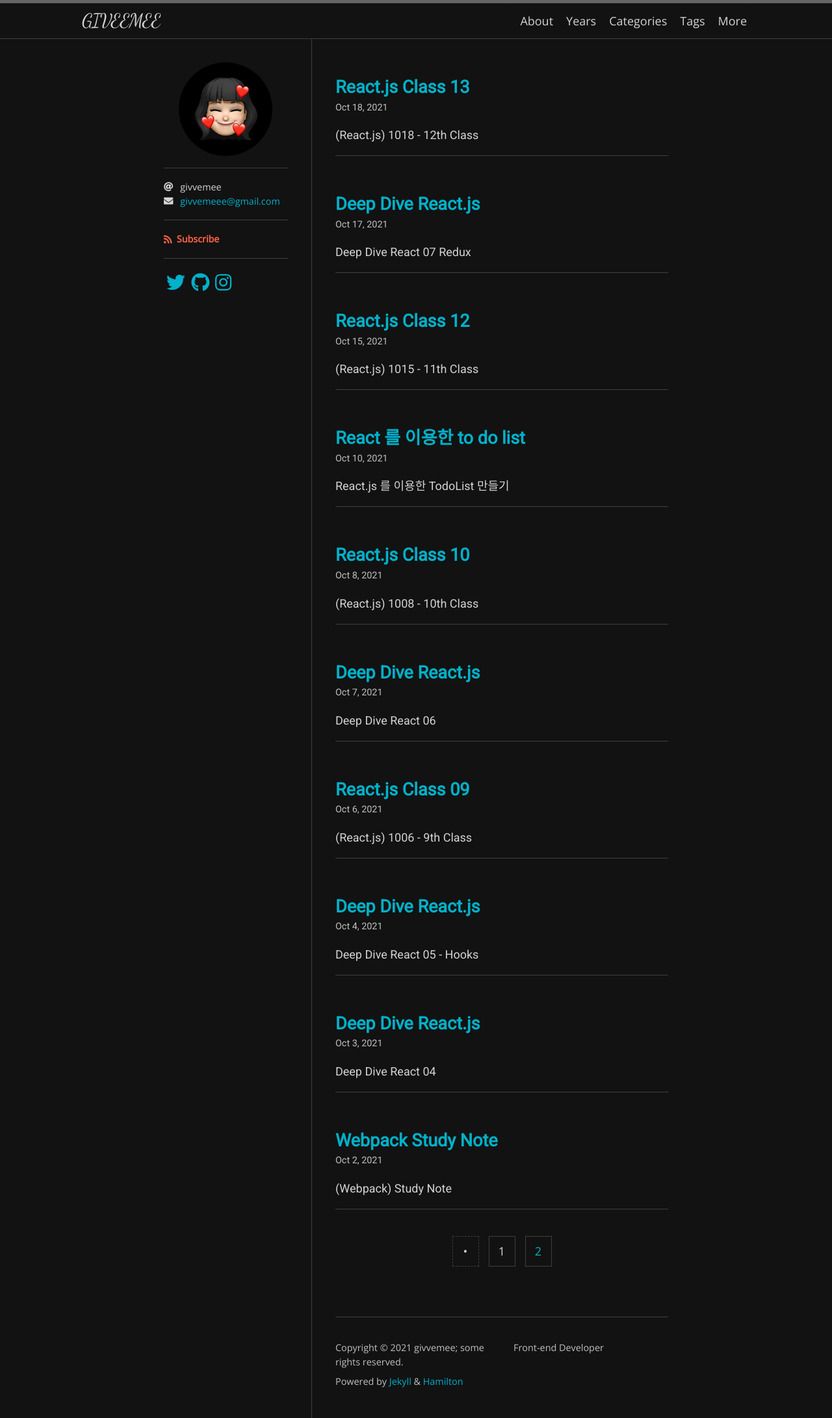
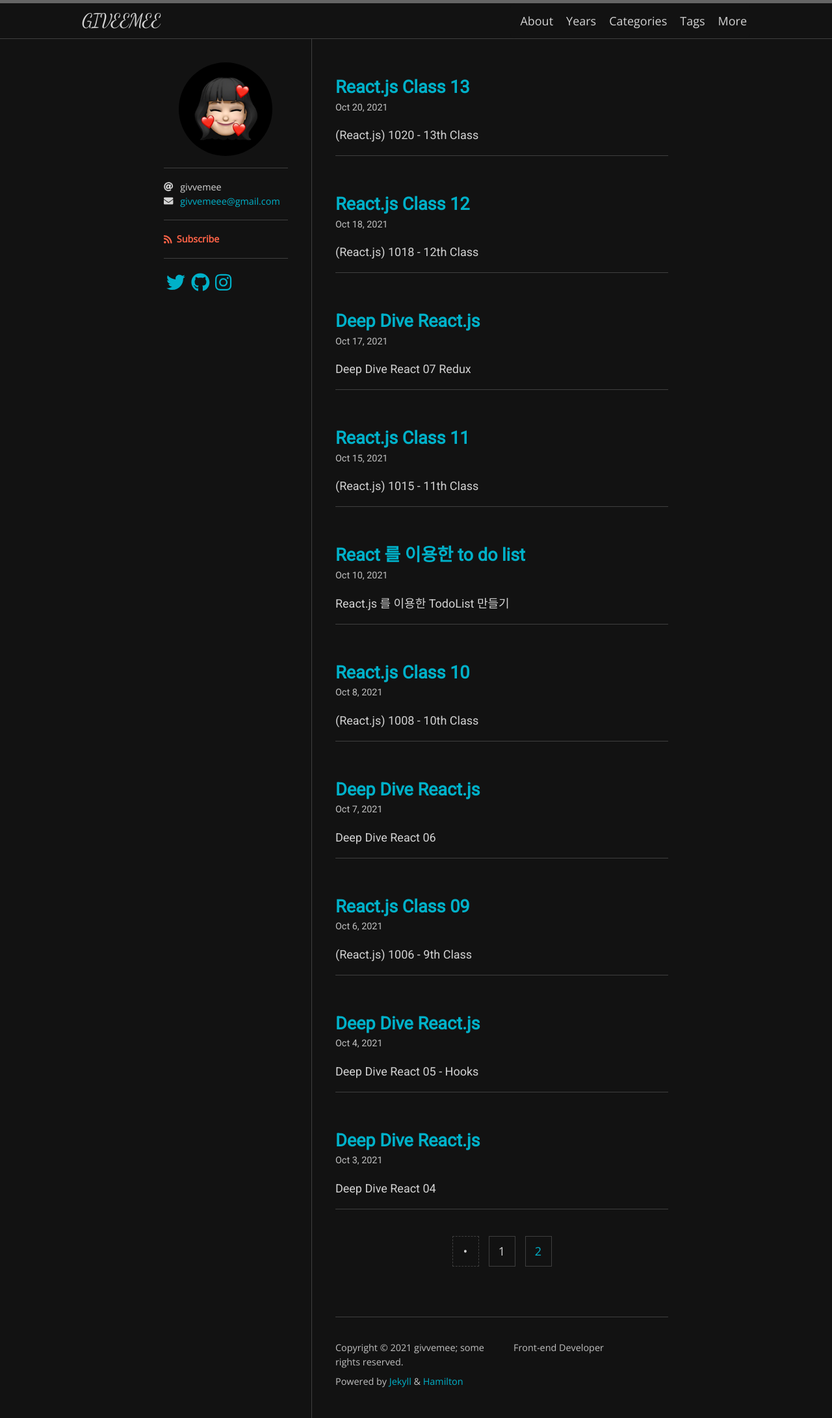
Before and after one commit to givvemee/givvemee.github.io, a Jekyll site: the page built from index.html, in a window 1280 px wide. Shown: the whole page at 65% size. Built offline with Jekyll 4.4.1, drawn with Linux system fonts in a browser that asks for light colours; nearby versions of some CDN libraries; some web fonts are replaced; the list of posts is cut into pages by our own code.

Commit message:
modified date

```diff
--- /dev/null
+++ b/_posts/2021-10-20-React.js-Class-13.md
@@ -0,0 +1,26 @@
+---
+layout: post
+Title: 1020 React.js Class
+tags: [study]
+categories: react.js
+---
+
+### (React.js) 1020 - 13th Class
+
+###### 21. 10. 15 (13/25) useEffect 1
+
+
+
+<br/>
+
+<br/>
+
+<br />
+
+<br />
+
+<br />
+
+<br />
+
+__Noted at 2021. 10. 15__
```
Also changed, not shown: _posts/2021-10-18-React.js-Class-12.md (renamed from _posts/2021-10-18-React.js-Class-13.md, +1 -1 lines), _posts/2021-10-15-React.js-Class-11.md (renamed from _posts/2021-10-15-React.js-Class-12.md).
